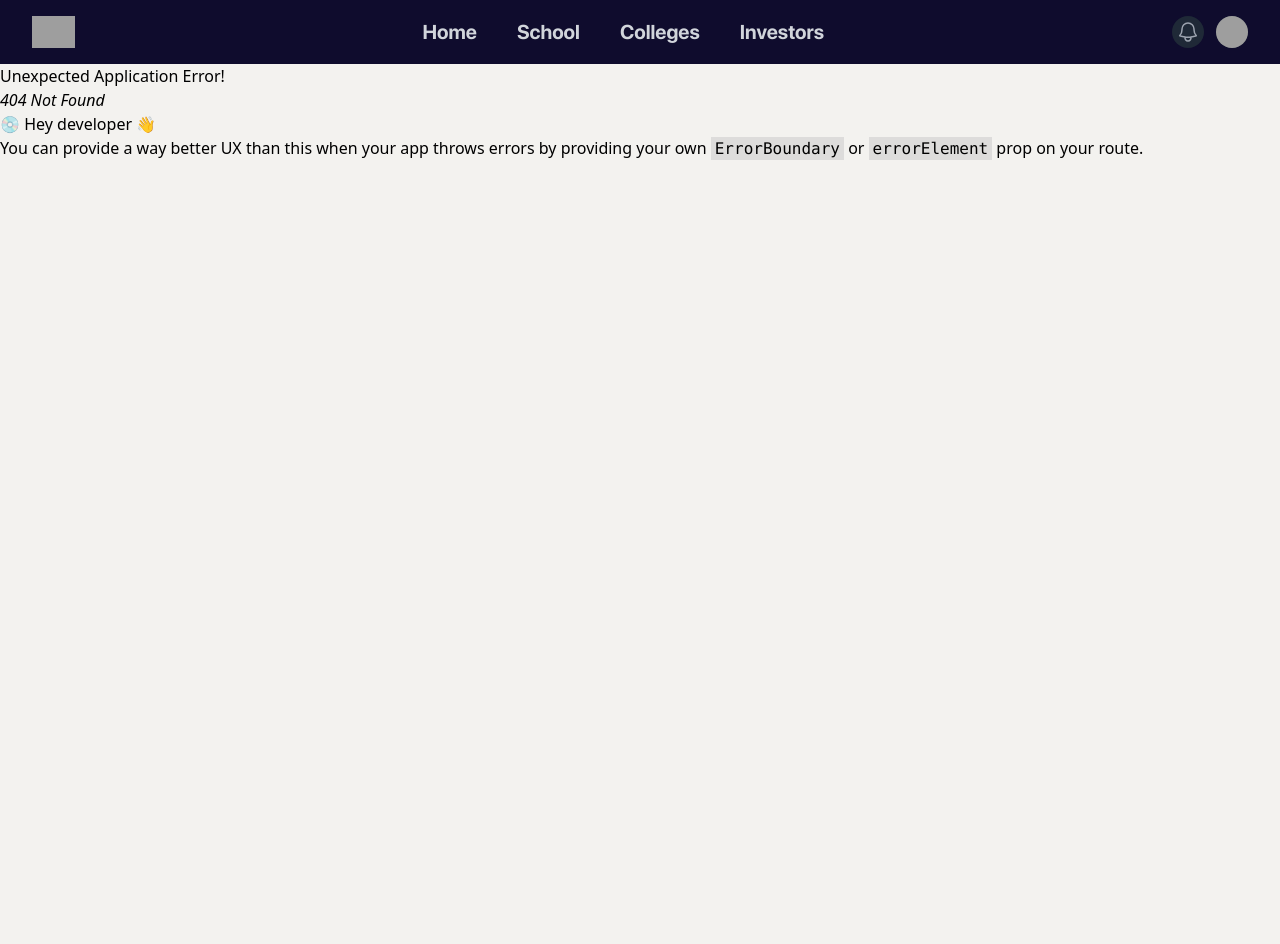
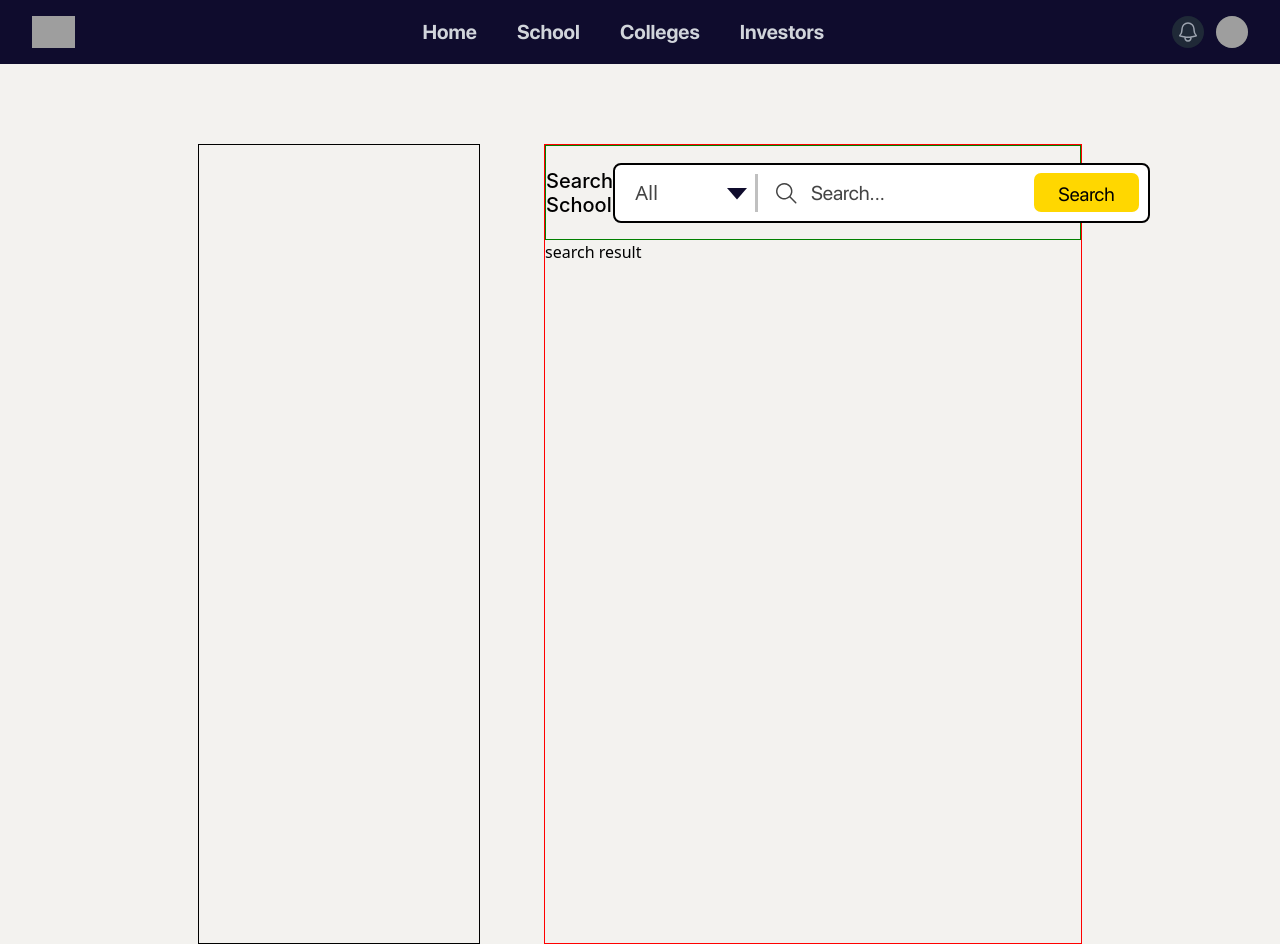
Before and after one commit to open-xyz/campus-finder, a React (Create React App) app: page /school in a window 1280 px wide. Before the commit this address had no page. Before the commit the page ends 800 px from the top, so only its background shows below. Built offline with nearby package versions, Linux system fonts and the light colour scheme; grey boxes are pictures that could not be loaded.

Commit message:
search bar done

```diff
--- a/src/App.js
+++ b/src/App.js
@@ -3,6 +3,7 @@ import Home from "./Pages/Home/Home";
 import College from "./Pages/College/College";
 import Navbar from "./Pages/Navbar/Navbar/Navbar";
 import { createBrowserRouter, RouterProvider } from "react-router-dom";
+import School from "./Pages/School/School";
 
 const router = createBrowserRouter([
   {
@@ -12,6 +13,10 @@ const router = createBrowserRouter([
   {
     path: "/college",
     element: <College />,
+  },
+  {
+    path: "/school",
+    element: <School/>,
   },
 ]);
 
--- /dev/null
+++ b/src/Pages/School/School.css
@@ -0,0 +1,61 @@
+.school-section {
+  height: 100vh;
+  width: 100%;
+  display: flex;
+  /* align-items: center; */
+  justify-content: center;
+  margin-top: 5rem;
+}
+.school-filter {
+  width: 22%;
+  display: flex;
+  height: 100%;
+  /* height: 52.5rem; */
+  border: 1px solid black;
+}
+.school-main {
+  width: 42%;
+  height: 100%;
+  border: 1px solid red;
+  margin-left: 4rem;
+}
+.school-search {
+  border: 1px solid green;
+  width: 100%;
+  height: 5.9375rem;
+  display: flex;
+  flex-shrink: 0;
+}
+.school-search h1 {
+  color: #000;
+  font-family: SF Pro Display;
+  font-size: 1.25rem;
+  font-style: normal;
+  font-weight: 500;
+  line-height: normal;
+  margin: auto;
+}
+.search-bar-school {
+  display: flex;
+  align-items: center;
+  width: 33.5625rem;
+  height: 3.75rem;
+  flex-shrink: 0;
+  border-radius: 0.5rem;
+  border: 2px solid #000;
+  background: #fff;
+}
+.search-bar-school button {
+  position: relative;
+  right: 0.5rem;
+  background-color: #ffd700;
+  width: 6.5625rem;
+  height: 2.4375rem;
+  border-radius: 0.4375rem;
+  color: #000;
+  font-family: SFProDispaly;
+  font-size: 1.2rem;
+  text-align: center;
+  font-weight: 300;
+  line-height: normal;
+}
--- /dev/null
+++ b/src/Pages/School/School.js
@@ -0,0 +1,46 @@
+import React from 'react'
+import "../School/School.css"
+import "../Home/components/Hero/Hero.css"
+// import { TypeAnimation } from "react-type-animation";
+import Arrow from "../Home/components/Hero/HeroImages/arrow.svg"
+import Search from "../Home/components/Hero/HeroImages/search.svg"
+const School = () => {
+  return (
+    <div>
+      <div className="school-section">
+      <div className="school-filter">
+      </div>
+      <div className="school-main">
+      <div className="school-search">
+      <h1>Search School</h1>
+      <div className="hero__middle">
+          <div className="search-bar-school">
+            <div className="custom-select">
+              <select>
+                <option value="">All</option>
+                <option value="">Schools</option>
+                <option value="">Colleges</option>
+              </select>
+              <span className="custom-background"></span>
+              <span className="custom-arrow">
+                <img src={Arrow} alt="arrow" />
+              </span>
+            </div>
+            <div className="line"></div>
+            <img style={{ marginRight: "0.8rem" }} src={Search} alt="" />
+            <input type="tel" id="phone" name="phone" placeholder="Search..." />
+            <button>Search</button>
+          </div>
+        </div>
+      </div>
+      <div className="school-result">
+      search result
+      </div>
+      </div>
+
+      </div>
+    </div>
+  )
+}
+
+export default School
```
